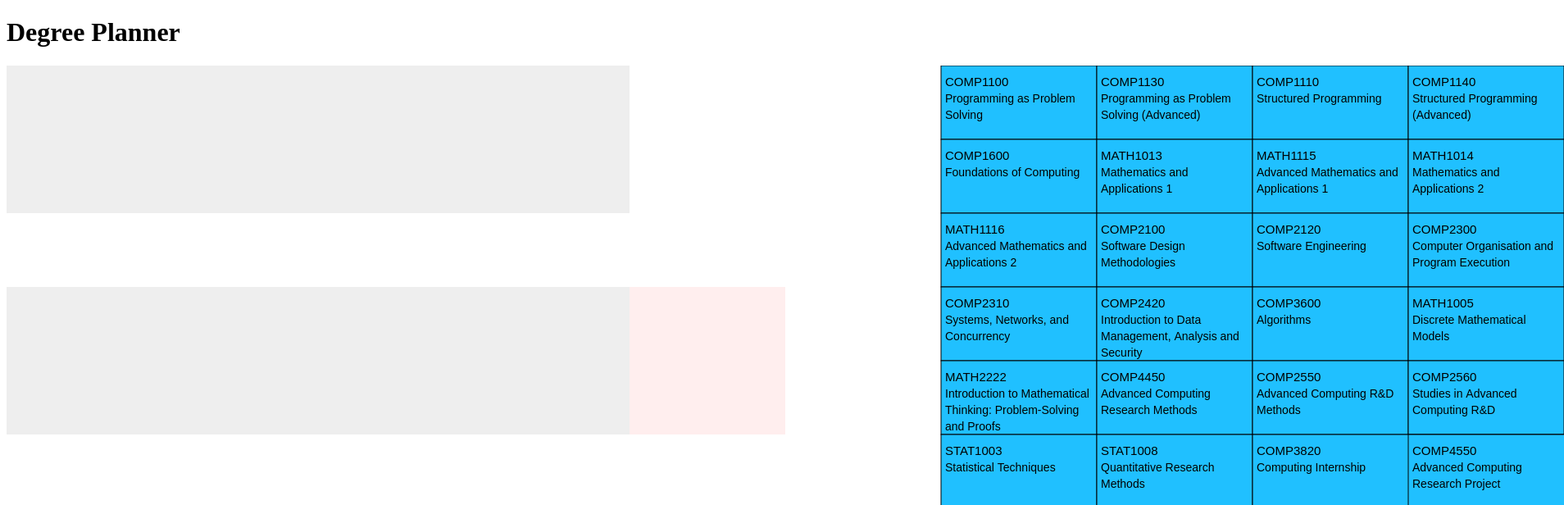
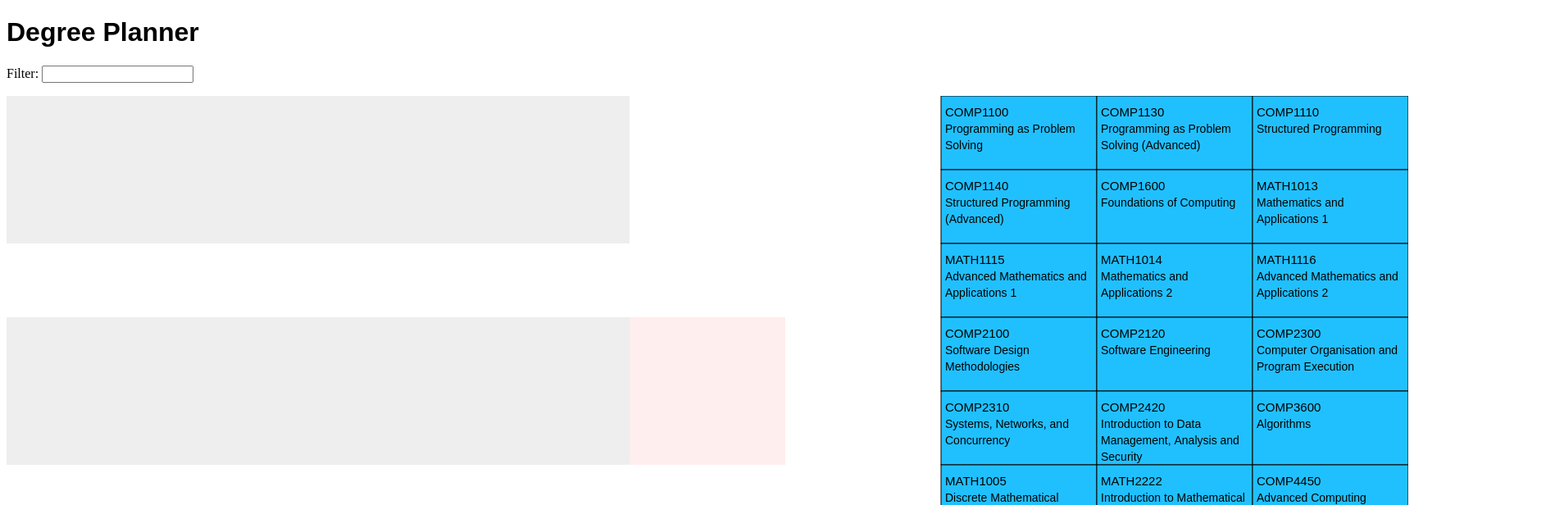
Before and after one commit to alexdboxall/Degree-Planner, a plain HTML site: page index.html in a window 1280 px wide. Shown: the top 616 px of the page at 82% size, 1908 px wide, since content can reach past the window. Drawn offline with nearby package versions, Linux system fonts and the light colour scheme.

Commit message:
Added filter

```diff
--- a/index.html
+++ b/index.html
@@ -5,7 +5,14 @@
 	</head>
 
 	<body>
-		<h1> Degree Planner </h1>
+		<p>
+			<h1 style='font-family: sans-serif'> Degree Planner </h1>
+			<form>
+				<label for="filterbox">Filter:</label>
+				<input id="filterbox" type="text" onchange="updateFilter()" onkeydown="updateFilter()" oninput="updateFilter()" onpaste="updateFilter()">
+			</form>
+		</p>
+
 		<canvas id="canvas" width=1350 height=1120> </canvas>
 		<script src="https://ajax.googleapis.com/ajax/libs/jquery/3.6.0/jquery.min.js"></script>
 		<script src="index.js"> </script>
--- a/index.js
+++ b/index.js
@@ -3,7 +3,7 @@ let canvas = document.getElementById("canvas");
 let context = canvas.getContext("2d");
 let COURSE_WIDTH = 190;
 let COURSE_HEIGHT = 90;
-let SCRATCH_WIDTH = 4;
+let SCRATCH_WIDTH = 3;
 let MINIMUM_YEARS_REQUIRED = 4;
 let COURSES_PER_SEM_WITHOUT_OVERLOADING = 4;
 let courseArray = [];
@@ -970,7 +970,7 @@ function mouseDownHandler(e) {
     }
 
     draggingCourse = course;
-    rerender(e.offsetX, e.offsetY);
+    updateFilter(e.offsetX, e.offsetY);
 }
 
 function isGridPositionIllegal(x, y, long, tall) {
@@ -1016,8 +1016,12 @@ function mouseUpHandler(e) {
         */
 
         // return to original position, as invalid
-        x = draggingCourseOriginalGridX;
-        y = draggingCourseOriginalGridY;
+        // but allow dragging anywhere to scratch
+        if (x < COURSES_PER_SEM) {
+            x = draggingCourseOriginalGridX;
+            y = draggingCourseOriginalGridY;
+        }
+
     }
 
     draggingCourse.gridx = x;
@@ -1025,8 +1029,7 @@ function mouseUpHandler(e) {
     courseArray.push(draggingCourse);
 
     draggingCourse = null;
-
-    rerender(e.offsetX, e.offsetY);
+    updateFilter(e.offsetX, e.offsetY);
 }
 
 function mouseMoveHandler(e) {
@@ -1038,19 +1041,34 @@ function resizeCanvas(e) {
     context.canvas.height = (YEARS_OF_DEGREE * 3 - 1) * COURSE_HEIGHT;
 }
 
-function addBasicCourses() {
-    // TODO: clear the scratch
-
+function addCoursesToScratch(filter) {
     let scratchInitialPosition = COURSES_PER_SEM + 1;
 
+    let j = 0;
     for (let i = 0; i < allCourseData.length; ++i) {
-        addCourse(allCourseData[i].code, scratchInitialPosition + i % SCRATCH_WIDTH, Math.floor(i / SCRATCH_WIDTH));
+        if ((filter.length == 0 || allCourseData[i].code.substring(0, filter.length) == filter)) {
+            if (containsCourse(courseArray, allCourseData[i].code) == -1 && (draggingCourse == null || draggingCourse.code != allCourseData[i].code)) {
+                addCourse(allCourseData[i].code, scratchInitialPosition + j % SCRATCH_WIDTH, Math.floor(j / SCRATCH_WIDTH));
+                ++j;
+            }
+        }
     }
 }
 
+function updateFilter(mouseX = 0, mouseY = 0) {
+    for (let i = 0; i < courseArray.length; ++i) {
+        if (courseArray[i].gridx > COURSES_PER_SEM) {
+            courseArray.splice(i, 1);
+            --i;
+        }
+    }
+
+    addCoursesToScratch(document.getElementById("filterbox").value);
+    rerender(mouseX, mouseY);
+}
+
 setMode(true);
-addBasicCourses();
-rerender(0, 0);
+updateFilter();
 canvas.onmousedown = mouseDownHandler;
 canvas.onmouseup = mouseUpHandler;
 canvas.onmousemove = mouseMoveHandler;
```
